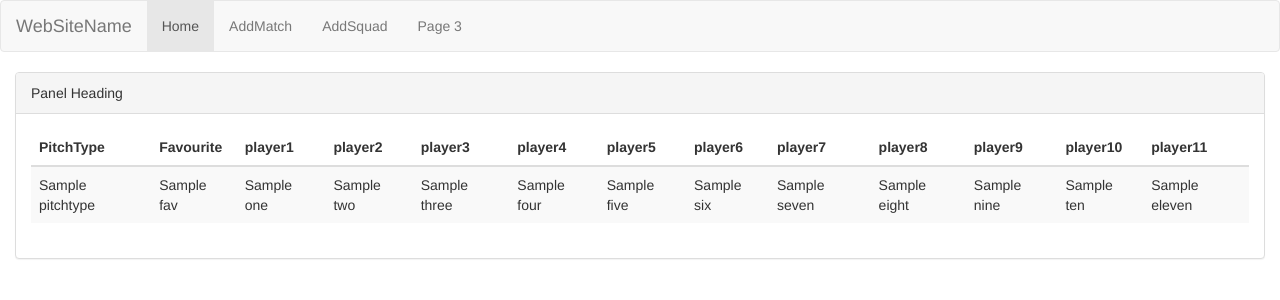
After one commit to kiran270/D11, a Flask app: template templates/dreamteams.html in a window 1280 px wide. The commit adds this page. Shown: the top 300 px of the page. Run offline with Flask 2, Linux system fonts and the light colour scheme; the template is opened without the code that fills it: most values are stand-ins (such as "Sample title", 1, 10 or a date in 2020); some libraries are stand-ins or nearby versions.

Commit message:
added dreamteam html

```diff
--- a/main.py
+++ b/main.py
@@ -10,6 +10,24 @@ def write_json(new_data, filename='results.json'):
         file_data["matches"].append(new_data)
         file.seek(0)
         json.dump(file_data, file, indent = 4)
+
+def filter_json(fav,pitchtype, filename='results.json'):
+    with open(filename,'r+') as file:
+        file_data = json.load(file)
+        print(file_data)
+        print(fav)
+        print(pitchtype)
+        if fav != "None" and pitchtype!="None":
+            output_dict = [x for x in file_data['matches'] if x['pitchtype'] == pitchtype and x['fav'] == fav]
+            return output_dict
+        if fav != "None" and pitchtype == "None":
+            print(".....")
+            output_dict = [x for x in file_data['matches'] if  x['fav'] == fav]
+            return output_dict
+        if fav == "None" and pitchtype!= "None":
+            print("...")
+            output_dict = [x for x in file_data['matches'] if x['pitchtype'] == pitchtype ]
+            return output_dict
 
 
 @app.route('/')
@@ -31,7 +49,7 @@ def adddreamtem():
     eight=request.form.get("8")
     nine=request.form.get("9")
     ten=request.form.get("10")
-    elven=request.form.get("11")
+    eleven=request.form.get("11")
     data={
     "matchbetween":matchbetween,
     "pitchtype":pitchtype,
@@ -46,10 +64,17 @@ def adddreamtem():
     "eight":eight,
     "nine":nine,
     "ten":ten,
-    "elven":elven
+    "eleven":eleven
     }
     write_json(data)
     return render_template('index.html')
+@app.route('/getdreamteams',methods = ["POST"])
+def getdreamtem():
+    pitchtype=request.form.get("pitchtype")
+    fav=request.form.get("fav")
+    res = filter_json(fav,pitchtype)
+    print(res)
+    return render_template('dreamteams.html',data=res)
 
 if __name__ == '__main__':
     # This is used when running locally only. When deploying to Google App
--- /dev/null
+++ b/templates/dreamteams.html
@@ -0,0 +1,73 @@
+<!DOCTYPE html>
+<html lang="en">
+<head>
+  <title>Bootstrap Example</title>
+  <meta charset="utf-8">
+  <meta name="viewport" content="width=device-width, initial-scale=1">
+  <link rel="stylesheet" href="https://maxcdn.bootstrapcdn.com/bootstrap/3.3.7/css/bootstrap.min.css">
+  <script src="https://ajax.googleapis.com/ajax/libs/jquery/3.3.1/jquery.min.js"></script>
+  <script src="https://maxcdn.bootstrapcdn.com/bootstrap/3.3.7/js/bootstrap.min.js"></script>
+</head>
+<body>
+<nav class="navbar navbar-default">
+  <div class="container-fluid">
+    <div class="navbar-header">
+      <a class="navbar-brand" href="#">WebSiteName</a>
+    </div>
+    <ul class="nav navbar-nav">
+      <li class="active"><a href="/">Home</a></li>
+      <li><a href="/addmatch">AddMatch</a></li>
+      <li><a href="/addsquad">AddSquad</a></li>
+      <li><a href="#">Page 3</a></li>
+    </ul>
+  </div>
+</nav>
+<div class="container-fluid">
+  <div class="panel panel-default">
+    <div class="panel-heading" >
+      Panel Heading
+    </div>
+    <div class="panel-body">
+      <table class="table table-striped">
+    <thead>
+
+      <tr>
+        <th>PitchType</th>
+        <th>Favourite</th>
+        <th>player1</th>
+        <th>player2</th>
+        <th>player3</th>
+        <th>player4</th>
+        <th>player5</th>
+        <th>player6</th>
+        <th>player7</th>
+        <th>player8</th>
+        <th>player9</th>
+        <th>player10</th>
+        <th>player11</th>
+      </tr>
+    </thead>
+    <tbody>
+      {% for team in data %}
+      <tr>
+        <td>{{team.pitchtype}}</td>
+        <td>{{team.fav}}</td>
+        <td>{{team.one}}</td>
+        <td>{{team.two}}</td>
+        <td>{{team.three}}</td>
+        <td>{{team.four}}</td>
+        <td>{{team.five}}</td>
+        <td>{{team.six}}</td>
+        <td>{{team.seven}}</td>
+        <td>{{team.eight}}</td>
+        <td>{{team.nine}}</td>
+        <td>{{team.ten}}</td>
+        <td>{{team.eleven}}</td>
+      </tr>
+      {% endfor %}
+    </tbody>
+  </table>
+    </div>
+  </div>
+</body>
+</html>
```
Also changed, not shown: templates/index.html (+31 -3 lines).
